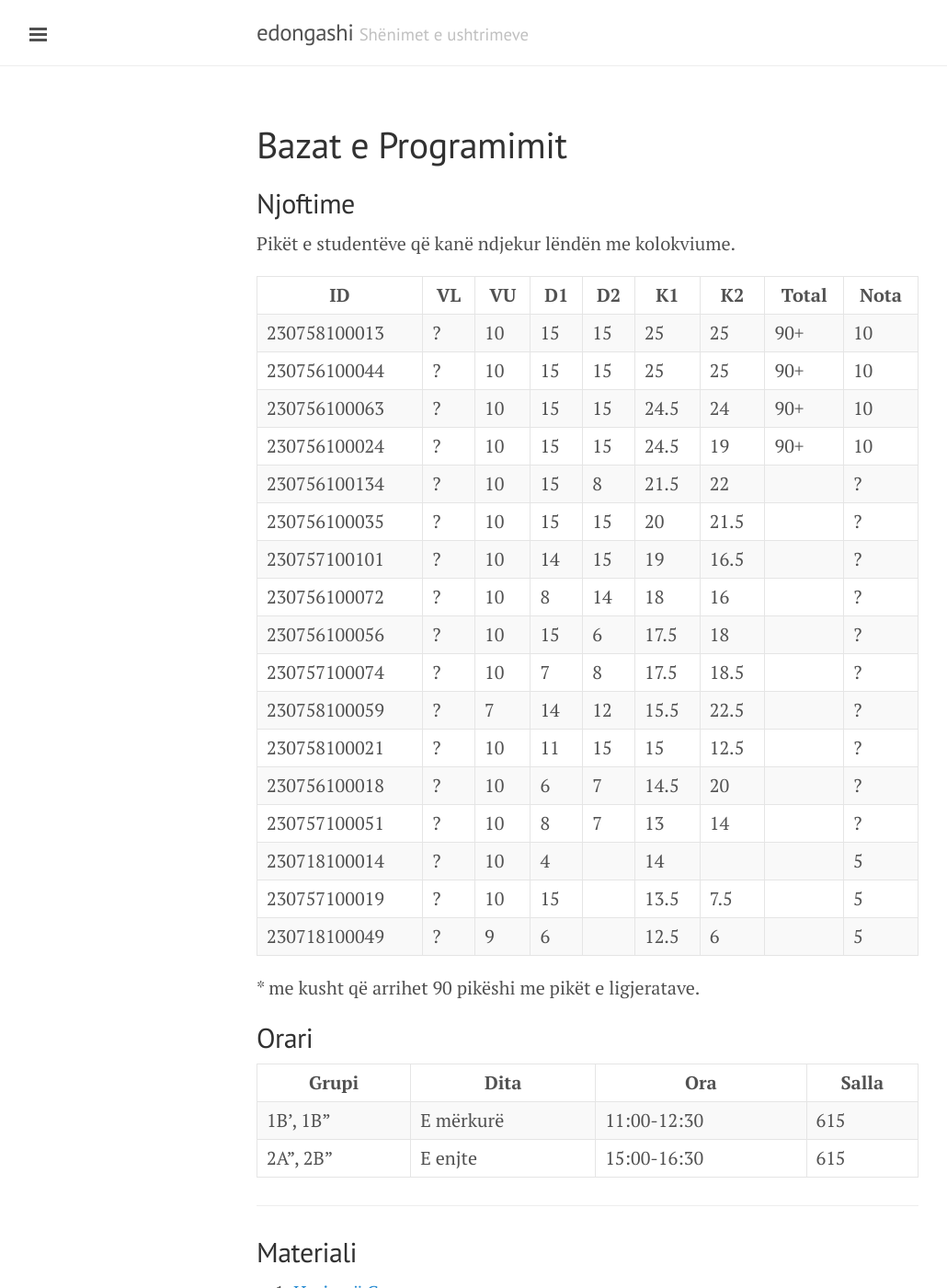
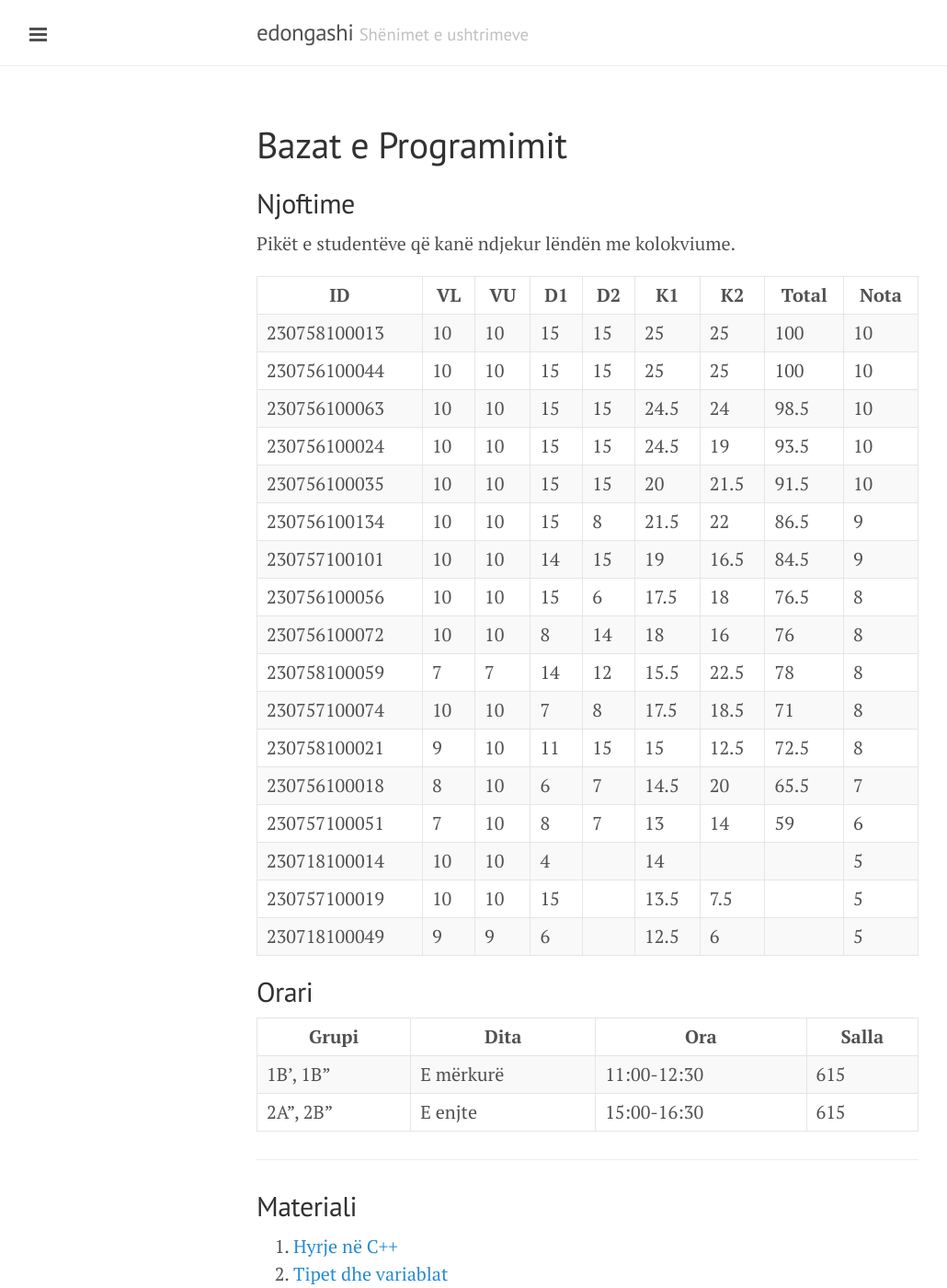
Before and after one commit to edongashi/edongashi.github.io, a Jekyll site: the page built from lendet/gjuhe-programuese/index.md, in a window 1280 px wide and 1400 px high. Shown: the whole window at 92% size, without its empty margins (1-1031 px from the left). Built offline with Jekyll 4.4.1, drawn with Linux system fonts in a browser that asks for light colours; our own code applies the rules of GitHub Pages for plain Markdown files; formulas are drawn with MathJax 3.

Commit message:
Notat finale

```diff
--- a/lendet/gjuhe-programuese/index.md
+++ b/lendet/gjuhe-programuese/index.md
@@ -13,25 +13,23 @@ Pikët e studentëve që kanë ndjekur lëndën me kolokviume.
 
 | ID           | VL  | VU  | D1  | D2  | K1   | K2   | Total | Nota |
 | ------------ | --- | --- | --- | --- | ---- | ---- | ----- | ---- |
-| 230758100013 | ?   | 10  | 15  | 15  | 25   | 25   | 90+   | 10   |
-| 230756100044 | ?   | 10  | 15  | 15  | 25   | 25   | 90+   | 10   |
-| 230756100063 | ?   | 10  | 15  | 15  | 24.5 | 24   | 90+   | 10   |
-| 230756100024 | ?   | 10  | 15  | 15  | 24.5 | 19   | 90+   | 10   |
-| 230756100134 | ?   | 10  | 15  | 8   | 21.5 | 22   |       | ?    |
-| 230756100035 | ?   | 10  | 15  | 15  | 20   | 21.5 |       | ?    |
-| 230757100101 | ?   | 10  | 14  | 15  | 19   | 16.5 |       | ?    |
-| 230756100072 | ?   | 10  | 8   | 14  | 18   | 16   |       | ?    |
-| 230756100056 | ?   | 10  | 15  | 6   | 17.5 | 18   |       | ?    |
-| 230757100074 | ?   | 10  | 7   | 8   | 17.5 | 18.5 |       | ?    |
-| 230758100059 | ?   | 7   | 14  | 12  | 15.5 | 22.5 |       | ?    |
-| 230758100021 | ?   | 10  | 11  | 15  | 15   | 12.5 |       | ?    |
-| 230756100018 | ?   | 10  | 6   | 7   | 14.5 | 20   |       | ?    |
-| 230757100051 | ?   | 10  | 8   | 7   | 13   | 14   |       | ?    |
-| 230718100014 | ?   | 10  | 4   |     | 14   |      |       | 5    |
-| 230757100019 | ?   | 10  | 15  |     | 13.5 | 7.5  |       | 5    |
-| 230718100049 | ?   | 9   | 6   |     | 12.5 | 6    |       | 5    |
-
-\* me kusht që arrihet 90 pikëshi me pikët e ligjeratave.
+| 230758100013 | 10  | 10  | 15  | 15  | 25   | 25   | 100   | 10   |
+| 230756100044 | 10  | 10  | 15  | 15  | 25   | 25   | 100   | 10   |
+| 230756100063 | 10  | 10  | 15  | 15  | 24.5 | 24   | 98.5  | 10   |
+| 230756100024 | 10  | 10  | 15  | 15  | 24.5 | 19   | 93.5  | 10   |
+| 230756100035 | 10  | 10  | 15  | 15  | 20   | 21.5 | 91.5  | 10   |
+| 230756100134 | 10  | 10  | 15  | 8   | 21.5 | 22   | 86.5  | 9    |
+| 230757100101 | 10  | 10  | 14  | 15  | 19   | 16.5 | 84.5  | 9    |
+| 230756100056 | 10  | 10  | 15  | 6   | 17.5 | 18   | 76.5  | 8    |
+| 230756100072 | 10  | 10  | 8   | 14  | 18   | 16   | 76    | 8    |
+| 230758100059 | 7   | 7   | 14  | 12  | 15.5 | 22.5 | 78    | 8    |
+| 230757100074 | 10  | 10  | 7   | 8   | 17.5 | 18.5 | 71    | 8    |
+| 230758100021 | 9   | 10  | 11  | 15  | 15   | 12.5 | 72.5  | 8    |
+| 230756100018 | 8   | 10  | 6   | 7   | 14.5 | 20   | 65.5  | 7    |
+| 230757100051 | 7   | 10  | 8   | 7   | 13   | 14   | 59    | 6    |
+| 230718100014 | 10  | 10  | 4   |     | 14   |      |       | 5    |
+| 230757100019 | 10  | 10  | 15  |     | 13.5 | 7.5  |       | 5    |
+| 230718100049 | 9   | 9   | 6   |     | 12.5 | 6    |       | 5    |
 
 ## Orari
 
```
